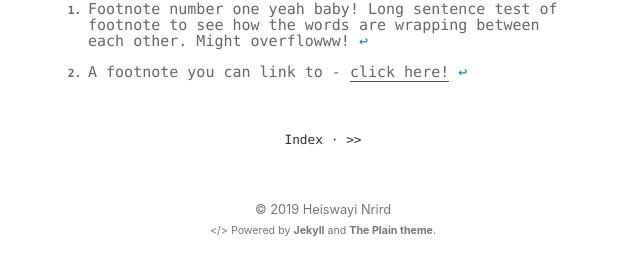
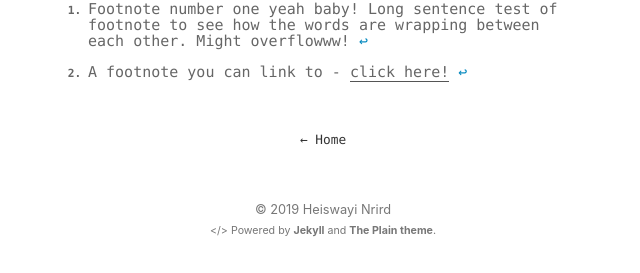
Before and after one commit to utopianami/blog_template, a Jekyll site: the page built from _posts/2016-10-18-very-long-title-post.md, in a window 1280 px wide and 900 px high, scrolled down 3939 px. Shown: the part 624-897 px from the top of the window, without its empty margins (317-957 px from the left). Built offline with Jekyll 4.4.1, drawn with Linux system fonts in a browser that asks for light colours; formulas are drawn with MathJax 3.

Commit message:
edit foot_navi

```diff
--- a/_layouts/page.html
+++ b/_layouts/page.html
@@ -13,5 +13,5 @@ layout: default
 </article>
 
 <div class="page-navigation code">
-	<a class="home" href="{{ "/" | prepend: site.baseurl | prepend: site.url }}" title="Back to Index">&larr; Index</a>
+	<a class="home" href="{{ "/" | prepend: site.baseurl | prepend: site.url }}" title="Back to Home">&larr; Home</a>
 </div>
--- a/_layouts/post.html
+++ b/_layouts/post.html
@@ -16,13 +16,5 @@ layout: default
 </article>
 
 <div class="page-navigation code">
-	{% if page.next.url %}
-    <a class="next" href="{{ page.next.url | prepend: site.baseurl | prepend: site.url }}" title="NEXT: {{page.next.title}}">&lt;&lt;</a>
-		<span> &middot; </span>
-  {% endif %}
-		<a class="home" href="{{ "/" | prepend: site.baseurl | prepend: site.url }}" title="Back to Index">Index</a>
-  {% if page.previous.url %}
-		<span> &middot; </span>
-    <a class="prev" href="{{ page.previous.url | prepend: site.baseurl | prepend: site.url }}" title="PREV: {{page.previous.title}}">&gt;&gt;</a>
-  {% endif %}
+	<a class="home" href="{{ "/" | prepend: site.baseurl | prepend: site.url }}" title="Back to Home">&larr; Home</a>
 </div>
```
